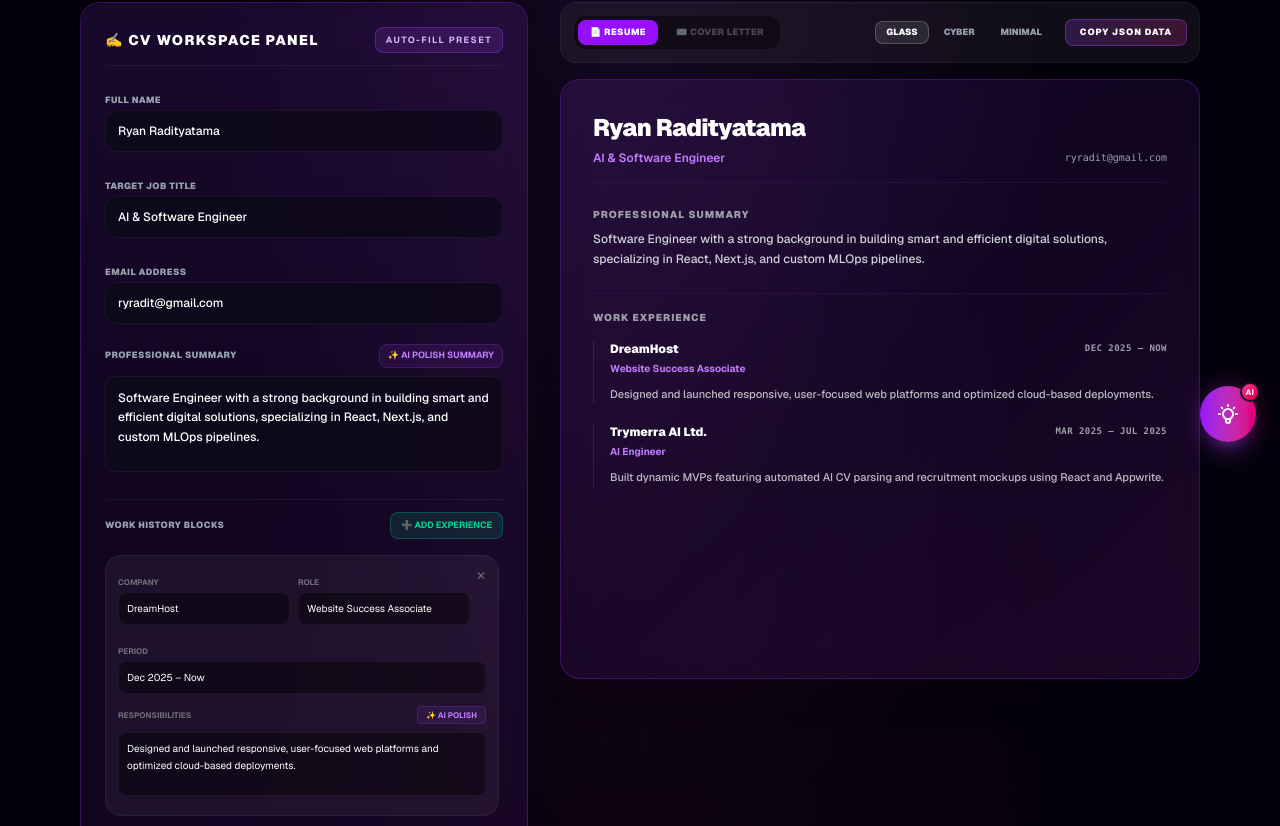
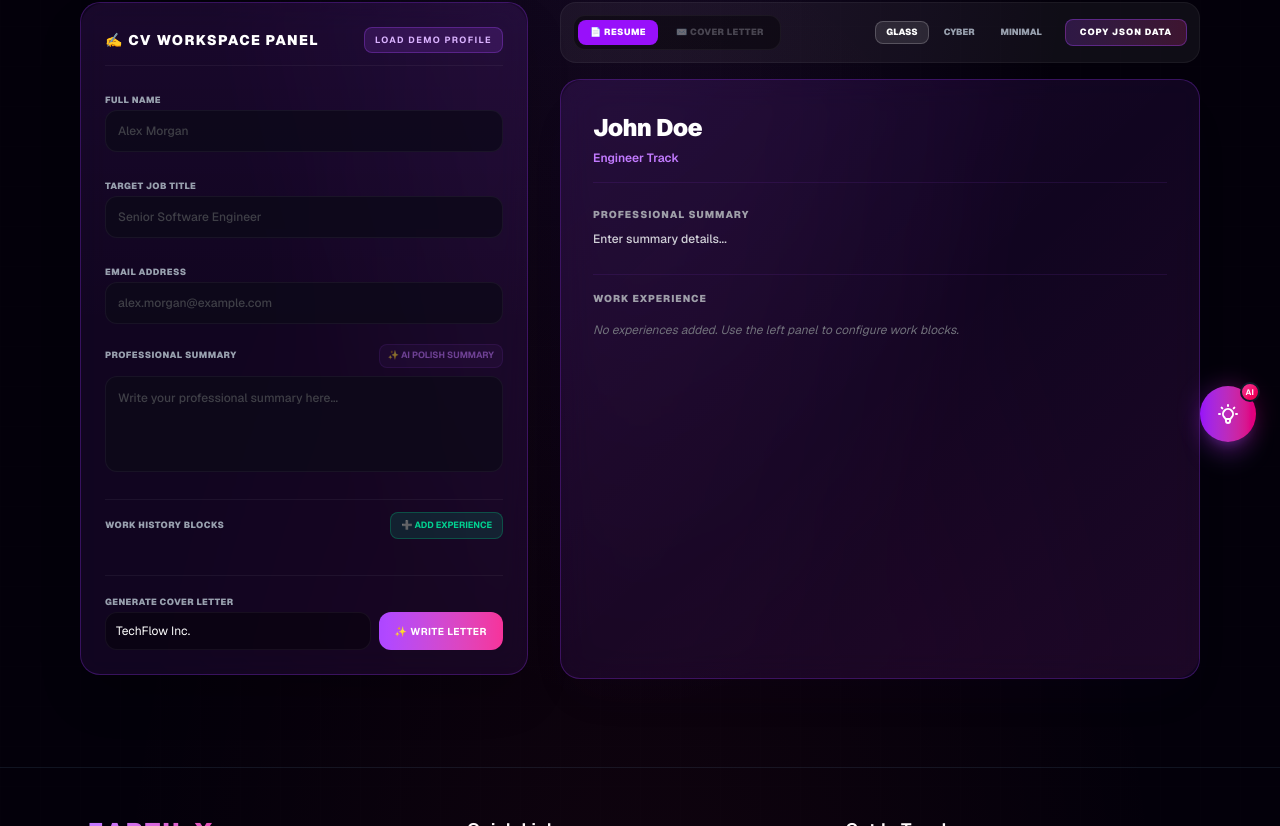
Before and after one commit to ryradit/glassmor-porto, a Next.js app: page /playground/cv-builder/tool in a window 1280 px wide. Shown: the part 334-1160 px from the top of the page. Built offline with nearby package versions, Linux system fonts and the light colour scheme.

Commit message:
feat: make CV builder generic and remove personal profile restriction

```diff
--- a/src/app/playground/cv-builder/tool/page.tsx
+++ b/src/app/playground/cv-builder/tool/page.tsx
@@ -11,27 +11,12 @@ import {
 } from '@/lib/cv-builder';
 
 export default function CVBuilderPage() {
-  const [name, setName] = useState<string>('Ryan Radityatama');
-  const [title, setTitle] = useState<string>('AI & Software Engineer');
-  const [email, setEmail] = useState<string>('ryradit@gmail.com');
-  const [summary, setSummary] = useState<string>(
-    "Software Engineer with a strong background in building smart and efficient digital solutions, specializing in React, Next.js, and custom MLOps pipelines."
-  );
+  const [name, setName] = useState<string>('');
+  const [title, setTitle] = useState<string>('');
+  const [email, setEmail] = useState<string>('');
+  const [summary, setSummary] = useState<string>('');
 
-  const [experiences, setExperiences] = useState<Experience[]>([
-    {
-      company: 'DreamHost',
-      role: 'Website Success Associate',
-      period: 'Dec 2025 – Now',
-      bullets: 'Designed and launched responsive, user-focused web platforms and optimized cloud-based deployments.'
-    },
-    {
-      company: 'Trymerra AI Ltd.',
-      role: 'AI Engineer',
-      period: 'Mar 2025 – Jul 2025',
-      bullets: 'Built dynamic MVPs featuring automated AI CV parsing and recruitment mockups using React and Appwrite.'
-    }
-  ]);
+  const [experiences, setExperiences] = useState<Experience[]>([]);
 
   const [template, setTemplate] = useState<'glass' | 'cyber' | 'minimal'>('glass');
   const [activeTab, setActiveTab] = useState<'resume' | 'cover-letter'>('resume');
@@ -40,32 +25,32 @@ export default function CVBuilderPage() {
   const [isPolishingSummary, setIsPolishingSummary] = useState<boolean>(false);
   const [polishingIndex, setPolishingIndex] = useState<number | null>(null);
 
-  const [targetCompany, setTargetCompany] = useState<string>('DreamHost');
+  const [targetCompany, setTargetCompany] = useState<string>('TechFlow Inc.');
   const [coverLetter, setCoverLetter] = useState<string>('');
   const [isGeneratingLetter, setIsGeneratingLetter] = useState<boolean>(false);
   const [letterError, setLetterError] = useState<string>('');
   const [summaryError, setSummaryError] = useState<string>('');
   const [experienceErrors, setExperienceErrors] = useState<Record<number, string>>({});
 
-  const handleAutoFillRyan = () => {
-    setName('Ryan Radityatama');
-    setTitle('Senior AI & Software Engineer');
-    setEmail('ryradit@gmail.com');
+  const handleLoadDemo = () => {
+    setName('Alex Morgan');
+    setTitle('Senior Software Engineer');
+    setEmail('alex.morgan@example.com');
     setSummary(
-      "Master of Computer Science graduate from Beijing Institute of Technology. Experienced in developing computer vision pipelines, low-resource LLM fine-tuning, and robust full-stack applications."
+      "Experienced software developer with 6+ years of expertise in TypeScript, React, Node.js, and cloud orchestration. Passionate about system architecture and writing clean, scalable code."
     );
     setExperiences([
       {
-        company: 'DreamHost',
-        role: 'Website Success Associate',
-        period: 'Dec 2025 – Now',
-        bullets: 'Designed and deployed responsive client platforms, managed DNS/caching integrations, and optimized overall SEO metrics by 20%.'
+        company: 'TechFlow Inc.',
+        role: 'Senior Developer',
+        period: 'Jan 2024 – Now',
+        bullets: 'Architected microservices that reduced operational overhead by 25% and mentored junior development teams.'
       },
       {
-        company: 'AME Research',
-        role: 'Machine Learning Engineer',
-        period: 'Aug 2025 – Dec 2025',
-        bullets: 'Built PDF scraper algorithms and custom forecasting scripts, increasing data pipeline efficiency by 30%.'
+        company: 'WebSphere Solutions',
+        role: 'Frontend Engineer',
+        period: 'Mar 2021 – Dec 2023',
+        bullets: 'Implemented responsive interfaces using Next.js and optimized client-side bundle sizes for 35% faster loads.'
       }
     ]);
   };
@@ -171,10 +156,10 @@ export default function CVBuilderPage() {
             <h3 className="text-sm font-black tracking-widest text-white uppercase border-b border-white/5 pb-3 flex justify-between items-center relative z-10">
               <span>✍️ CV Workspace Panel</span>
               <button
-                onClick={handleAutoFillRyan}
+                onClick={handleLoadDemo}
                 className="text-[9px] px-2.5 py-1.5 bg-purple-500/15 hover:bg-purple-500/25 text-purple-300 font-bold uppercase rounded-lg border border-purple-500/30 transition-all duration-300 hover:scale-102"
               >
-                Auto-Fill Preset
+                Load Demo Profile
               </button>
             </h3>
 
@@ -185,7 +170,7 @@ export default function CVBuilderPage() {
                 type="text"
                 value={name}
                 onChange={(e) => setName(e.target.value)}
-                placeholder="Ryan Radityatama"
+                placeholder="Alex Morgan"
                 className="w-full bg-[#0d091a]/80 border border-white/5 rounded-xl p-3 text-xs text-white focus:outline-none focus:border-purple-500/30 transition-all font-medium placeholder-zinc-700"
               />
             </div>
@@ -197,7 +182,7 @@ export default function CVBuilderPage() {
                 type="text"
                 value={title}
                 onChange={(e) => setTitle(e.target.value)}
-                placeholder="Senior AI Engineer"
+                placeholder="Senior Software Engineer"
                 className="w-full bg-[#0d091a]/80 border border-white/5 rounded-xl p-3 text-xs text-white focus:outline-none focus:border-purple-500/30 transition-all font-medium placeholder-zinc-700"
               />
             </div>
@@ -209,7 +194,7 @@ export default function CVBuilderPage() {
                 type="email"
                 value={email}
                 onChange={(e) => setEmail(e.target.value)}
-                placeholder="ryradit@gmail.com"
+                placeholder="alex.morgan@example.com"
                 className="w-full bg-[#0d091a]/80 border border-white/5 rounded-xl p-3 text-xs text-white focus:outline-none focus:border-purple-500/30 transition-all font-medium placeholder-zinc-700"
               />
             </div>
```
